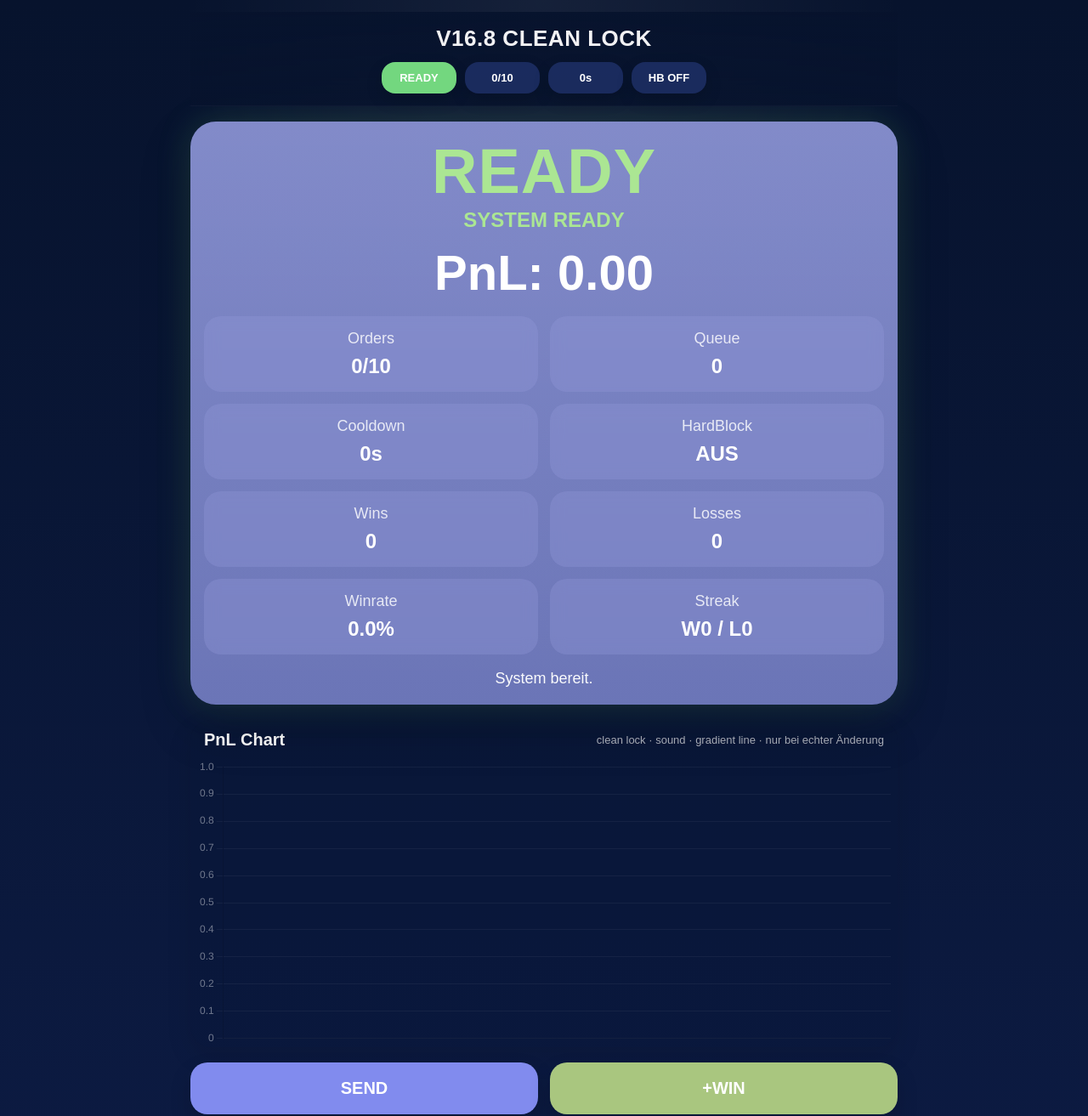
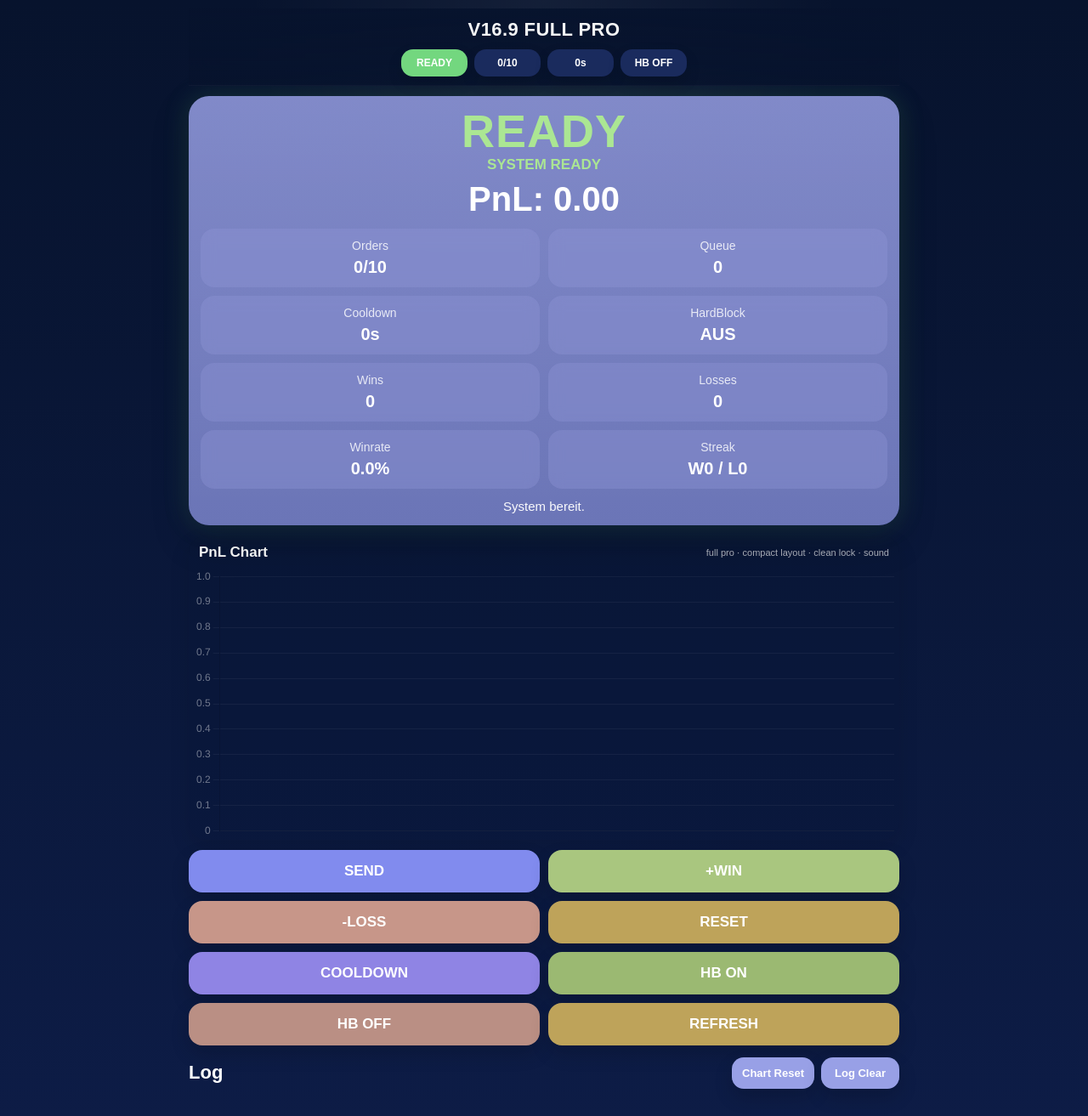
Before and after one commit to ronko0477/quanttrade-backend-v13-3-fix, a website: page public/index.html in a window 1280 px wide. Shown: the top 1313 px of the page at 85% size. Drawn offline with nearby package versions, Linux system fonts and the light colour scheme; no server answers.

Commit message:
Update index.html

```diff
--- a/public/index.html
+++ b/public/index.html
@@ -3,13 +3,12 @@
 <head>
   <meta charset="UTF-8" />
   <meta name="viewport" content="width=device-width, initial-scale=1.0" />
-  <title>V16.8 CLEAN LOCK</title>
+  <title>V16.9 FULL PRO</title>
   <script src="https://cdn.jsdelivr.net/npm/chart.js"></script>
   <style>
     :root{
       --bg1:#07132d;
       --bg2:#0d1c46;
-      --glass:rgba(19,32,74,.58);
       --card1:rgba(127,136,204,.96);
       --card2:rgba(111,121,188,.96);
       --box:rgba(146,154,216,.34);
@@ -35,7 +34,7 @@
       --btnOff:#ba8f84;
       --btnOn:#9bb972;
 
-      --shadow:0 24px 60px rgba(0,0,0,.24);
+      --shadow:0 18px 44px rgba(0,0,0,.22);
     }
 
     *{
@@ -49,7 +48,7 @@
       font-family:Arial,Helvetica,sans-serif;
       color:var(--text);
       background:
-        radial-gradient(circle at top, rgba(255,255,255,.06), transparent 24%),
+        radial-gradient(circle at top, rgba(255,255,255,.05), transparent 24%),
         linear-gradient(180deg,var(--bg1),var(--bg2));
     }
 
@@ -60,14 +59,14 @@
     .wrap{
       max-width:860px;
       margin:0 auto;
-      padding:14px 14px 34px;
+      padding:10px 12px 26px;
     }
 
     .topbar{
       position:sticky;
       top:0;
       z-index:50;
-      padding:16px 0 14px;
+      padding:12px 0 10px;
       backdrop-filter:blur(14px);
       background:linear-gradient(180deg, rgba(7,19,45,.97), rgba(7,19,45,.80));
       border-bottom:1px solid rgba(255,255,255,.03);
@@ -75,29 +74,29 @@
 
     .title{
       text-align:center;
-      font-size:26px;
+      font-size:22px;
       font-weight:900;
-      letter-spacing:.5px;
-      margin-bottom:12px;
-      opacity:.95;
+      letter-spacing:.4px;
+      margin-bottom:10px;
+      opacity:.96;
     }
 
     .chips{
       display:flex;
       flex-wrap:wrap;
       justify-content:center;
-      gap:10px;
+      gap:8px;
     }
 
     .chip{
-      min-width:88px;
+      min-width:78px;
       text-align:center;
-      padding:11px 13px;
-      border-radius:16px;
+      padding:9px 11px;
+      border-radius:14px;
       background:rgba(28,44,96,.96);
-      font-size:13px;
+      font-size:12px;
       font-weight:900;
-      box-shadow:0 8px 20px rgba(0,0,0,.14);
+      box-shadow:0 8px 18px rgba(0,0,0,.12);
       transition:all .18s ease;
     }
 
@@ -110,9 +109,9 @@
 
     .hero{
       position:relative;
-      margin-top:18px;
-      border-radius:30px;
-      padding:24px 16px 20px;
+      margin-top:12px;
+      border-radius:24px;
+      padding:16px 14px 14px;
       background:linear-gradient(180deg, var(--card1), var(--card2));
       box-shadow:var(--shadow);
       overflow:hidden;
@@ -123,29 +122,29 @@
       content:'';
       position:absolute;
       inset:0;
-      background:linear-gradient(180deg, rgba(255,255,255,.06), rgba(255,255,255,0));
+      background:linear-gradient(180deg, rgba(255,255,255,.05), rgba(255,255,255,0));
       pointer-events:none;
     }
 
-    .hero.readyGlow{box-shadow:0 0 40px rgba(115,215,127,.18), var(--shadow)}
-    .hero.warnGlow{box-shadow:0 0 40px rgba(240,198,95,.18), var(--shadow)}
-    .hero.blockGlow{box-shadow:0 0 40px rgba(223,158,145,.19), var(--shadow)}
-    .hero.coolGlow{box-shadow:0 0 40px rgba(153,140,240,.20), var(--shadow)}
-    .hero.lockGlow{box-shadow:0 0 40px rgba(220,163,149,.18), var(--shadow)}
+    .hero.readyGlow{box-shadow:0 0 32px rgba(115,215,127,.16), var(--shadow)}
+    .hero.warnGlow{box-shadow:0 0 32px rgba(240,198,95,.16), var(--shadow)}
+    .hero.blockGlow{box-shadow:0 0 32px rgba(223,158,145,.17), var(--shadow)}
+    .hero.coolGlow{box-shadow:0 0 32px rgba(153,140,240,.18), var(--shadow)}
+    .hero.lockGlow{box-shadow:0 0 32px rgba(220,163,149,.16), var(--shadow)}
 
     .lockBanner{
       display:none;
       width:max-content;
       max-width:100%;
-      margin:0 auto 14px;
-      padding:10px 18px;
+      margin:0 auto 10px;
+      padding:8px 14px;
       border-radius:14px;
-      background:var(--locked);
-      color:white;
-      font-size:16px;
+      background:linear-gradient(180deg, rgba(220,163,149,.98), rgba(198,137,123,.98));
+      color:#fff;
+      font-size:14px;
       font-weight:900;
-      letter-spacing:.3px;
-      box-shadow:0 8px 20px rgba(0,0,0,.14);
+      letter-spacing:.2px;
+      box-shadow:0 8px 20px rgba(0,0,0,.16);
       position:relative;
       z-index:2;
     }
@@ -153,11 +152,11 @@
     .guard{
       position:relative;
       text-align:center;
-      font-size:74px;
+      font-size:54px;
       line-height:.94;
       font-weight:900;
       letter-spacing:1px;
-      margin:0 0 8px;
+      margin:0 0 4px;
       transition:transform .16s ease;
       z-index:2;
     }
@@ -174,16 +173,16 @@
 
     @keyframes pulseGuard{
       0%{transform:scale(1)}
-      50%{transform:scale(1.025)}
+      50%{transform:scale(1.02)}
       100%{transform:scale(1)}
     }
 
     .sub{
       position:relative;
       text-align:center;
-      font-size:24px;
+      font-size:17px;
       font-weight:900;
-      margin-bottom:14px;
+      margin-bottom:8px;
       z-index:2;
     }
 
@@ -196,9 +195,9 @@
     .pnl{
       position:relative;
       text-align:center;
-      font-size:58px;
+      font-size:40px;
       font-weight:900;
-      margin:8px 0 18px;
+      margin:2px 0 12px;
       transition:transform .16s ease, filter .18s ease;
       z-index:2;
     }
@@ -219,7 +218,7 @@
 
     @keyframes flashWin{
       0%{box-shadow:0 0 0 rgba(0,0,0,0), var(--shadow)}
-      50%{box-shadow:0 0 70px rgba(115,215,127,.48), var(--shadow)}
+      50%{box-shadow:0 0 56px rgba(115,215,127,.42), var(--shadow)}
       100%{box-shadow:0 0 0 rgba(0,0,0,0), var(--shadow)}
     }
 
@@ -227,44 +226,44 @@
       position:relative;
       display:grid;
       grid-template-columns:1fr 1fr;
-      gap:14px;
+      gap:10px;
       z-index:2;
     }
 
     .box{
       background:var(--box);
-      border-radius:20px;
-      padding:16px 12px;
+      border-radius:16px;
+      padding:12px 10px;
       text-align:center;
       backdrop-filter:blur(8px);
     }
 
     .label{
-      font-size:18px;
+      font-size:14px;
       color:var(--muted);
-      margin-bottom:8px;
+      margin-bottom:6px;
     }
 
     .value{
-      font-size:24px;
+      font-size:20px;
       font-weight:900;
     }
 
     .hint{
       position:relative;
       text-align:center;
-      font-size:18px;
+      font-size:15px;
       color:rgba(255,255,255,.96);
-      margin-top:18px;
+      margin-top:12px;
       z-index:2;
     }
 
     .chartCard{
-      margin-top:18px;
-      border-radius:24px;
-      padding:12px 8px 0;
+      margin-top:12px;
+      border-radius:20px;
+      padding:10px 6px 0;
       background:rgba(6,16,45,.14);
-      box-shadow:0 12px 30px rgba(0,0,0,.10);
+      box-shadow:0 10px 24px rgba(0,0,0,.10);
     }
 
     .chartHead{
@@ -272,40 +271,40 @@
       justify-content:space-between;
       align-items:center;
       gap:10px;
-      padding:0 8px 10px;
+      padding:0 6px 8px;
     }
 
     .chartTitle{
-      font-size:20px;
+      font-size:17px;
       font-weight:900;
     }
 
     .chartSub{
-      font-size:13px;
+      font-size:11px;
       color:rgba(255,255,255,.68);
       text-align:right;
     }
 
     .chartWrap{
       position:relative;
-      height:340px;
+      height:320px;
     }
 
     .controls{
-      margin-top:18px;
+      margin-top:12px;
       display:grid;
       grid-template-columns:1fr 1fr;
-      gap:14px;
+      gap:10px;
     }
 
     button{
       border:none;
-      border-radius:20px;
-      padding:19px 14px;
-      font-size:20px;
+      border-radius:16px;
+      padding:15px 10px;
+      font-size:17px;
       font-weight:900;
       color:#fff;
-      box-shadow:0 12px 26px rgba(0,0,0,.16);
+      box-shadow:0 10px 22px rgba(0,0,0,.16);
       transition:transform .08s ease, opacity .18s ease, filter .18s ease;
       cursor:pointer;
     }
@@ -323,46 +322,46 @@
     .btnRefresh{background:var(--btnGold)}
 
     .logWrap{
-      margin-top:20px;
+      margin-top:14px;
     }
 
     .logHead{
       display:flex;
       justify-content:space-between;
       align-items:center;
-      gap:12px;
-      margin-bottom:12px;
+      gap:10px;
+      margin-bottom:10px;
     }
 
     .logTitle{
-      font-size:28px;
+      font-size:22px;
       font-weight:900;
     }
 
     .logButtons{
       display:flex;
-      gap:10px;
+      gap:8px;
       flex-wrap:wrap;
     }
 
     .smallBtn{
       width:auto;
-      min-width:104px;
-      padding:13px 14px;
-      font-size:15px;
-      border-radius:16px;
+      min-width:92px;
+      padding:11px 12px;
+      font-size:13px;
+      border-radius:14px;
       background:#98a0e6;
     }
 
     .log{
       display:flex;
       flex-direction:column;
-      gap:10px;
+      gap:8px;
     }
 
     .entry{
-      border-radius:18px;
-      padding:14px 15px 12px;
+      border-radius:14px;
+      padding:11px 12px 10px;
       box-shadow:0 8px 18px rgba(0,0,0,.10);
       backdrop-filter:blur(8px);
     }
@@ -377,55 +376,57 @@
     .entry.reset{background:linear-gradient(180deg, rgba(133,140,197,.98), rgba(114,121,173,.98))}
 
     .entryType{
-      font-size:17px;
+      font-size:14px;
       font-weight:900;
-      margin-bottom:5px;
+      margin-bottom:4px;
     }
 
     .entryMsg{
-      font-size:17px;
+      font-size:14px;
       line-height:1.3;
     }
 
     .entryTime{
-      margin-top:7px;
-      font-size:12px;
+      margin-top:6px;
+      font-size:11px;
       opacity:.75;
     }
 
     .toast{
       position:fixed;
-      top:88px;
+      top:68px;
       left:50%;
       transform:translateX(-50%);
       z-index:999;
-      min-width:220px;
+      min-width:200px;
       max-width:84vw;
       text-align:center;
-      padding:14px 18px;
-      border-radius:18px;
+      padding:12px 16px;
+      border-radius:16px;
       background:#63cb73;
       color:#fff;
-      font-size:17px;
+      font-size:15px;
       font-weight:900;
-      box-shadow:0 24px 60px rgba(0,0,0,.24);
+      box-shadow:var(--shadow);
       display:none;
     }
 
     .toast.err{background:#d78776}
-    .footerSpace{height:8px}
+    .footerSpace{height:4px}
 
     @media (max-width:560px){
-      .title{font-size:23px}
-      .guard{font-size:56px}
-      .sub{font-size:21px}
-      .pnl{font-size:46px}
-      .value{font-size:22px}
-      button{font-size:18px;padding:18px 12px}
-      .chartWrap{height:295px}
+      .title{font-size:19px}
+      .guard{font-size:46px}
+      .sub{font-size:16px}
+      .pnl{font-size:36px}
+      .value{font-size:18px}
+      .label{font-size:13px}
+      button{font-size:16px;padding:14px 10px}
+      .chartWrap{height:270px}
       .chartHead{align-items:flex-start; flex-direction:column}
       .chartSub{text-align:left}
       .logHead{align-items:flex-start; flex-direction:column}
+      .chip{min-width:70px; padding:8px 9px}
     }
   </style>
 </head>
@@ -434,7 +435,7 @@
 
   <div class="wrap">
     <div class="topbar">
-      <div class="title">V16.8 CLEAN LOCK</div>
+      <div class="title">V16.9 FULL PRO</div>
       <div class="chips">
         <div id="chipStatus" class="chip ready">READY</div>
         <div id="chipOrders" class="chip">0/10</div>
@@ -491,7 +492,7 @@
     <div class="chartCard">
       <div class="chartHead">
         <div class="chartTitle">PnL Chart</div>
-        <div class="chartSub">clean lock · sound · gradient line · nur bei echter Änderung</div>
+        <div class="chartSub">full pro · compact layout · clean lock · sound</div>
       </div>
       <div class="chartWrap">
         <canvas id="chart"></canvas>
@@ -532,7 +533,7 @@
     let audioCtx = null;
     let audioUnlocked = false;
 
-    const STORAGE_KEY = 'qt_v168_clean_lock_history';
+    const STORAGE_KEY = 'qt_v169_full_pro_history';
 
     function unlockAudio(){
       if(audioUnlocked) return;
@@ -753,8 +754,8 @@
             borderWidth:5,
             tension:.34,
             fill:false,
-            pointRadius:5,
-            pointHoverRadius:6,
+            pointRadius:4,
+            pointHoverRadius:5,
             pointBorderWidth:2,
             borderColor:'#75c6ff',
             pointBackgroundColor:(context)=>{
@@ -773,7 +774,7 @@
           responsive:true,
           maintainAspectRatio:false,
           animation:{
-            duration:280,
+            duration:260,
             easing:'easeOutCubic'
           },
           plugins:{
@@ -795,8 +796,8 @@
           beforeDatasetsDraw(c){
             const {ctx} = c;
             ctx.save();
-            ctx.shadowColor = 'rgba(98,181,255,.35)';
-            ctx.shadowBlur = 18;
+            ctx.shadowColor = 'rgba(98,181,255,.32)';
+            ctx.shadowBlur = 15;
           },
           afterDatasetsDraw(c){
             c.ctx.restore();
```
